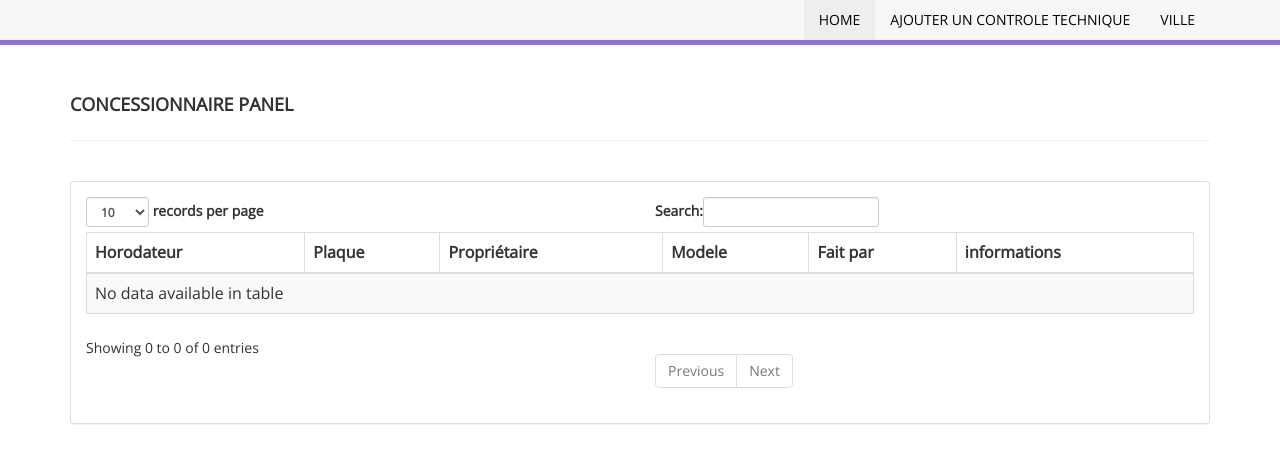
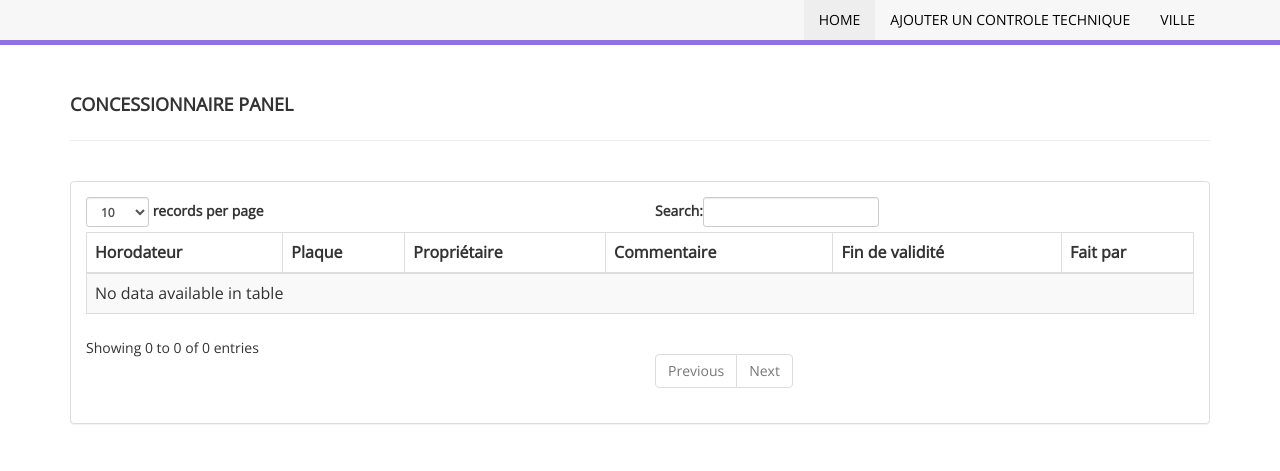
Before and after one commit to brandonfl/SiteLSPD, a PHP site: page /mecanicien.php in a window 1280 px wide. Shown: the part 90-561 px from the top of the page. Run offline with PHP 8.4, Linux system fonts and the light colour scheme; the visitor is signed in with stand-in values (Sample User, id 1); data that the repository does not hold is empty.

Commit message:
mecano bdd

```diff
--- a/Editer/mecanicien.php
+++ b/Editer/mecanicien.php
@@ -98,9 +98,9 @@ if (isset($_SESSION['id']) and  ($_SESSION['mecanicien'] == 1  or $_SESSION['Adm
                                                     <th>Horodateur</th>
                                                     <th>Plaque</th>
                                                     <th>Propriétaire</th>
-                                                    <th>Modele</th>
+                                                    <th>Commentaire</th>
+                                                    <th>Fin de validité</th>
                                                     <th>Fait par</th>
-                                                    <th>informations</th>
 
                                                 </tr>
                                             </thead>
@@ -115,7 +115,7 @@ if (isset($_SESSION['id']) and  ($_SESSION['mecanicien'] == 1  or $_SESSION['Adm
     echo '
     <div class="alert alert-success alert-dismissable fade in">
     <a  href="#" class="close" data-dismiss="alert" aria-label="close">&times;</a>
-    <strong>Success !</strong> Une nouvelle plaque a bien été ajoutée </div>
+    <strong>Success !</strong> Un nouveau controle a bien été ajouté</div>
 
     ';}
 
@@ -129,7 +129,7 @@ if (isset($_SESSION['id']) and  ($_SESSION['mecanicien'] == 1  or $_SESSION['Adm
                                                <tr class="odd gradeX">
                                                     <td>
                                                         <?php
-        echo $data['date'];
+        echo $data['horodateur'];
 ?>
                                                    </td>
                                                     <td>
@@ -139,30 +139,26 @@ if (isset($_SESSION['id']) and  ($_SESSION['mecanicien'] == 1  or $_SESSION['Adm
                                                    </td>
                                                     <td>
                                                         <?php
-        echo $data['proprietaire'];
+        echo $data['nom'];
 ?>
                                                    </td>
 
                                                     <td class="center">
                                                         <?php
-        echo $data['modele'];
+        echo $data['commentaire'];
 ?>
                                                    </td>
                                                     <td class="center">
                                                         <?php
-        echo $data['par'];
+        echo $data['fin'];
 ?>
                                                    </td>
 
-                                                 <form action='plaque.php' method='get'>
-                                                     <?php
-        echo '<td>
-                                                            <input type="hidden" name="plaque" value="'.$data['plaque'].'" />
-                                                             <input type="submit" name="id" class="btn btn-info" value="' . $data['id'] . '" />
-
-                                                     </td>';
-?>
-                                                </form>
+                                                   <td class="center">
+                                                       <?php
+                                                       echo $data['par'];
+                                                       ?>
+                                                   </td>
                                                 </tr>
 
                                                 <?php
```
